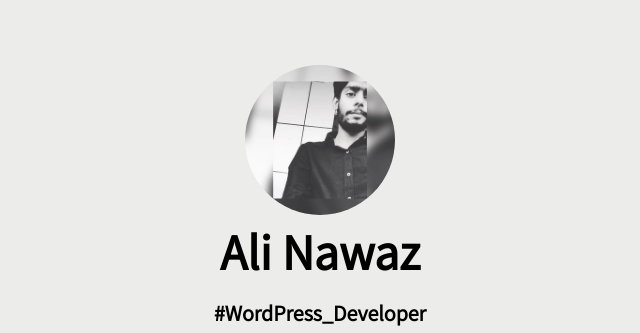
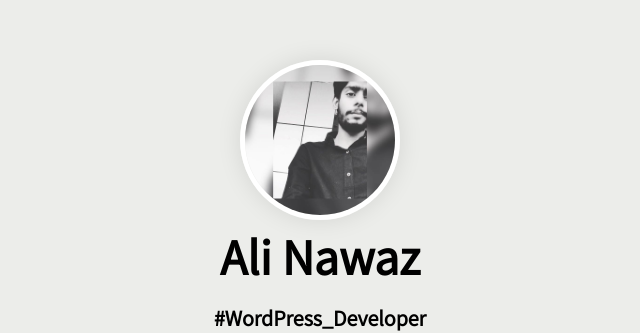
Before and after one commit to bealinawaz/bealinawaz.github.io, a plain HTML site: page index.html in a window 1280 px wide. Shown: the part 181-514 px from the top of the page, without its empty margins (320-960 px from the left). Drawn offline with Linux system fonts and the light colour scheme.

Commit message:
Initial commit

```diff
--- a/assets/css/style.css
+++ b/assets/css/style.css
@@ -33,6 +33,11 @@ body{
 .profile-img img{
     width: 150px;
     border-radius: 50%;
+    border: 5px solid #fff;
+    overflow: hidden;
+    -webkit-box-shadow: 0 0 25px 0 rgba(0,0,0,.1);
+    -moz-box-shadow: 0 0 25px 0 rgba(0,0,0,.1);
+    box-shadow: 0 0 25px 0 rgba(0,0,0,.1);
 }
 .title h2{
     font-size: 50px;
```
